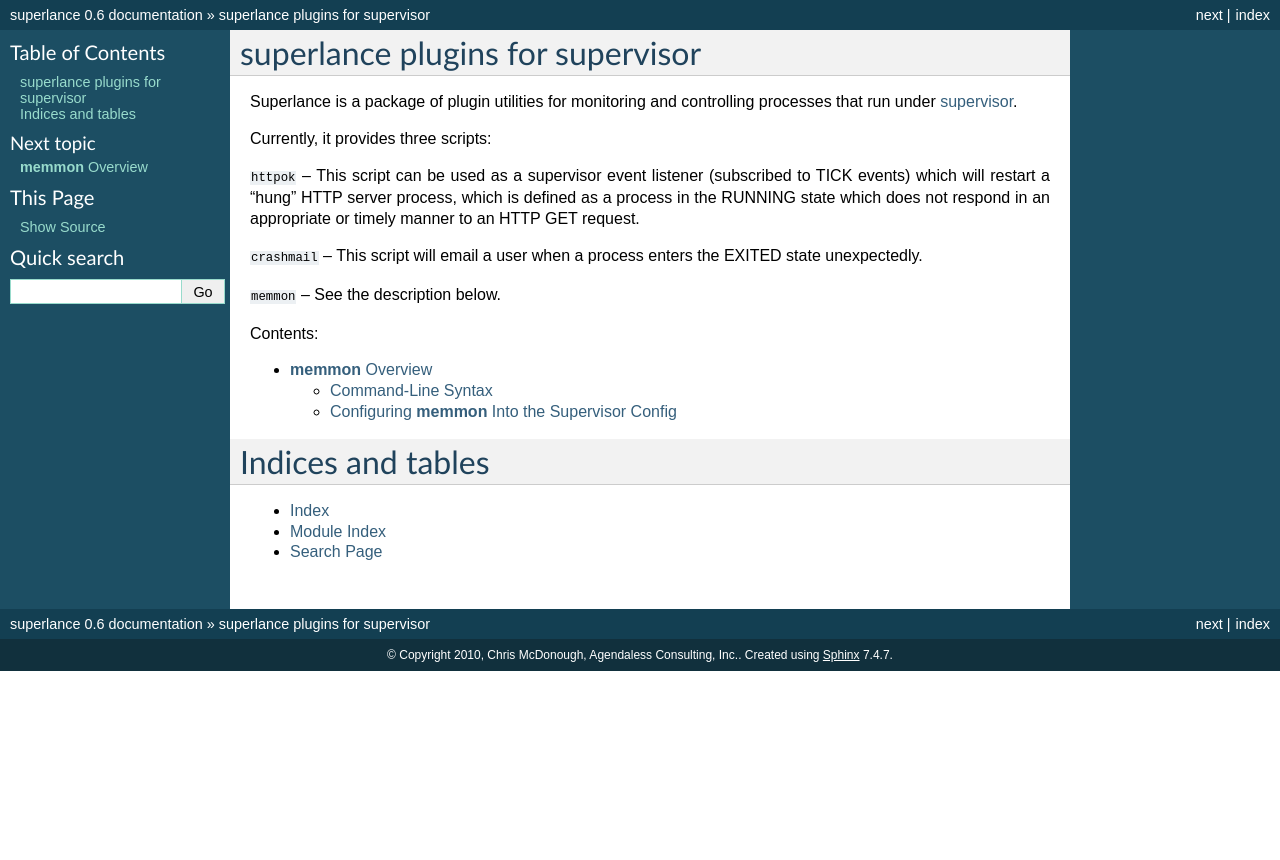
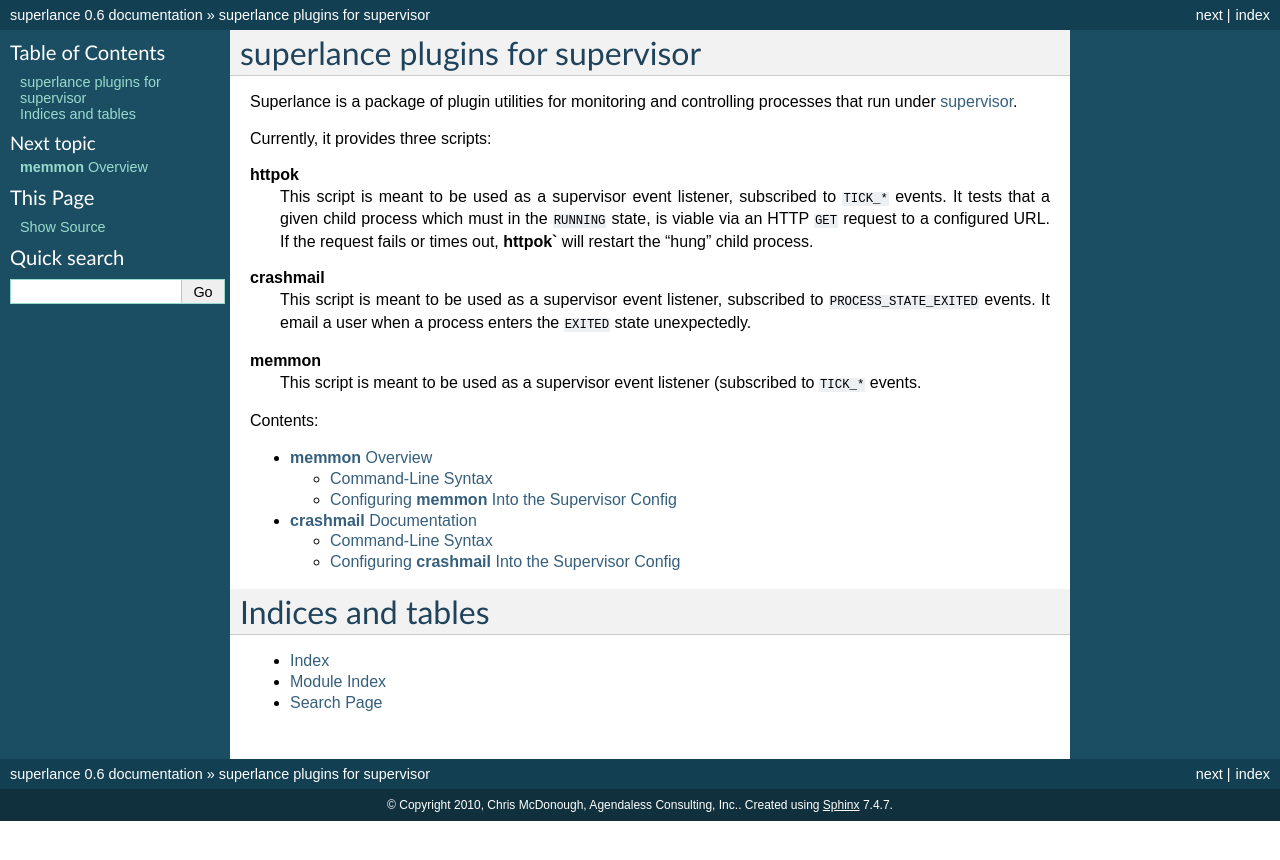
Before and after one commit to theduderog/Superlance, a Sphinx documentation site: the page built from docs/index.rst, in a window 1280 px wide. Shown: the top 860 px of the page. Built offline with Sphinx 7.4.7, drawn with Linux system fonts in a browser that asks for light colours.

Commit message:
Add crashmail docs.

```diff
--- a/docs/index.rst
+++ b/docs/index.rst
@@ -7,15 +7,21 @@
 
 Currently, it provides three scripts:
 
-``httpok`` -- This script can be used as a supervisor event listener
-(subscribed to TICK events) which will restart a "hung" HTTP server
-process, which is defined as a process in the RUNNING state which does
-not respond in an appropriate or timely manner to an HTTP GET request.
+:command:`httpok`
+    This script is meant to be used as a supervisor event listener,
+    subscribed to ``TICK_*`` events.  It tests that a given child process
+    which must in the ``RUNNING`` state, is viable via an HTTP ``GET``
+    request to a configured URL.  If the request fails or times out,
+    :command:`httpok`` will restart the "hung" child process.
 
-``crashmail`` -- This script will email a user when a process enters
-the EXITED state unexpectedly.
+:command:`crashmail`
+    This script is meant to be used as a supervisor event listener,
+    subscribed to ``PROCESS_STATE_EXITED`` events.  It email a user when
+    a process enters the ``EXITED`` state unexpectedly.
 
-``memmon`` -- See the description below.
+:command:`memmon`
+    This script is meant to be used as a supervisor event listener
+    (subscribed to ``TICK_*`` events.
 
 
 Contents:
@@ -24,6 +30,7 @@
    :maxdepth: 2
 
    memmon
+   crashmail
 
 Indices and tables
 ==================
--- a/docs/memmon.rst
+++ b/docs/memmon.rst
@@ -88,7 +88,8 @@
 in order for :command:`memmon` to do its work. See the "Events" chapter in the
 Supervisor manual for more information about event listeners.
 
-The following examples assume that the memmon is on your system :envvar:`PATH`.
+The following examples assume that :command:`memmon` is on your system
+:envvar:`PATH`.
 
 Example Configuration 1
 #######################
```
Also changed, not shown: docs/crashmail.rst (added, +60 -0 lines).
